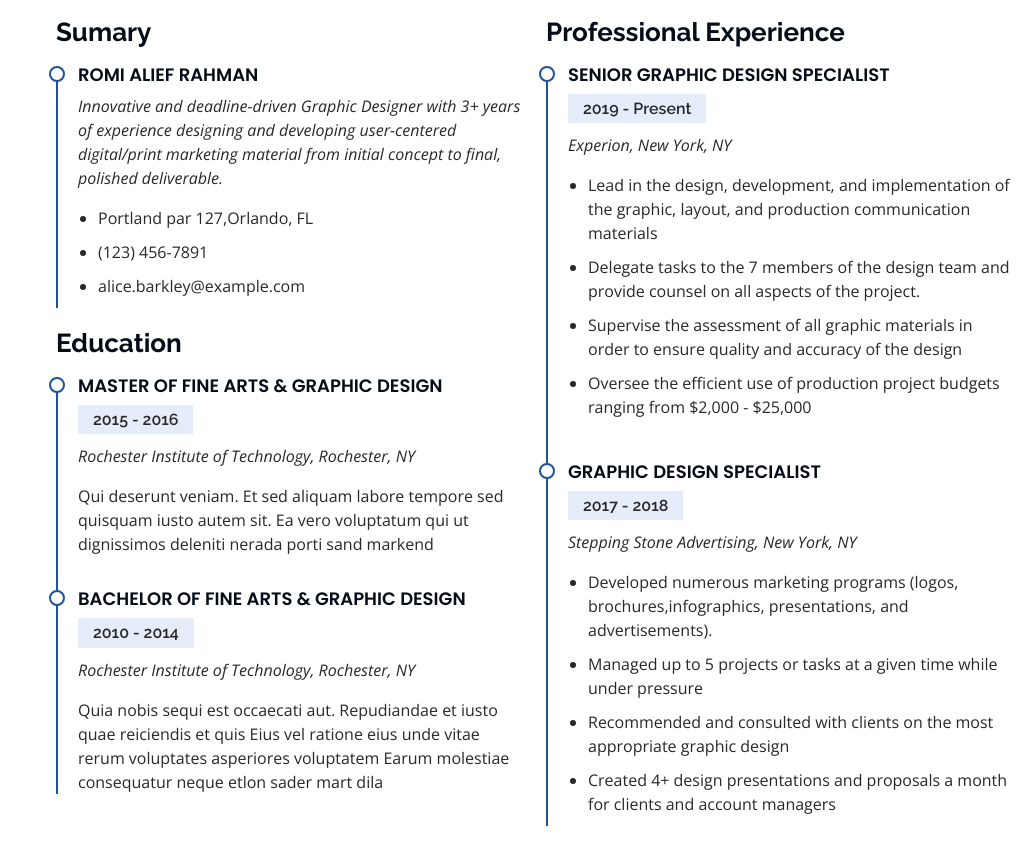
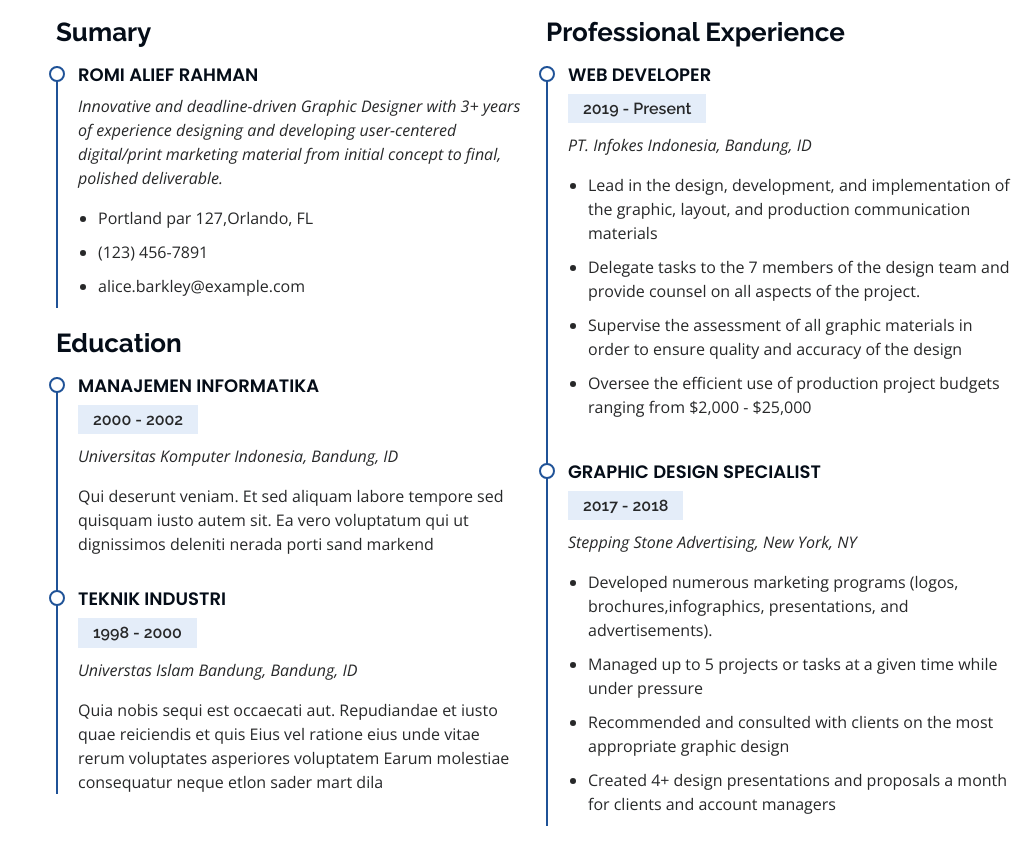
Before and after one commit to raliefrenha2/notes, a plain HTML site: page index.html in a window 1280 px wide. Shown: the part 2693-3546 px from the top of the page, without its empty margins (256-1280 px from the left). Drawn offline with nearby package versions, Linux system fonts and the light colour scheme.

Commit message:
update education

```diff
--- a/index.html
+++ b/index.html
@@ -111,7 +111,7 @@
                 <ul>
                   <li><i class="bi bi-chevron-right"></i> <strong>Age:</strong> <span>42</span></li>
                   <li><i class="bi bi-chevron-right"></i> <strong>Degree:</strong> <span>-</span></li>
-                  <li><i class="bi bi-chevron-right"></i> <strong>PhEmailone:</strong> <span>raliefrenha2@gmail.com</span></li>
+                  <li><i class="bi bi-chevron-right"></i> <strong>Email:</strong> <span>raliefrenha2@gmail.com</span></li>
                   <li><i class="bi bi-chevron-right"></i> <strong>Freelance:</strong> <span>Available</span></li>
                 </ul>
               </div>
@@ -264,24 +264,24 @@
 
             <h3 class="resume-title">Education</h3>
             <div class="resume-item">
-              <h4>Master of Fine Arts &amp; Graphic Design</h4>
-              <h5>2015 - 2016</h5>
-              <p><em>Rochester Institute of Technology, Rochester, NY</em></p>
+              <h4>Manajemen Informatika</h4>
+              <h5>2000 - 2002</h5>
+              <p><em>Universitas Komputer Indonesia, Bandung, ID</em></p>
               <p>Qui deserunt veniam. Et sed aliquam labore tempore sed quisquam iusto autem sit. Ea vero voluptatum qui ut dignissimos deleniti nerada porti sand markend</p>
             </div>
             <div class="resume-item">
-              <h4>Bachelor of Fine Arts &amp; Graphic Design</h4>
-              <h5>2010 - 2014</h5>
-              <p><em>Rochester Institute of Technology, Rochester, NY</em></p>
+              <h4>Teknik Industri</h4>
+              <h5>1998 - 2000</h5>
+              <p><em>Universtas Islam Bandung, Bandung, ID</em></p>
               <p>Quia nobis sequi est occaecati aut. Repudiandae et iusto quae reiciendis et quis Eius vel ratione eius unde vitae rerum voluptates asperiores voluptatem Earum molestiae consequatur neque etlon sader mart dila</p>
             </div>
           </div>
           <div class="col-lg-6" data-aos="fade-up" data-aos-delay="100">
             <h3 class="resume-title">Professional Experience</h3>
             <div class="resume-item">
-              <h4>Senior graphic design specialist</h4>
+              <h4>Web Developer</h4>
               <h5>2019 - Present</h5>
-              <p><em>Experion, New York, NY </em></p>
+              <p><em>PT. Infokes Indonesia, Bandung, ID </em></p>
               <ul>
                 <li>Lead in the design, development, and implementation of the graphic, layout, and production communication materials</li>
                 <li>Delegate tasks to the 7 members of the design team and provide counsel on all aspects of the project. </li>
```
